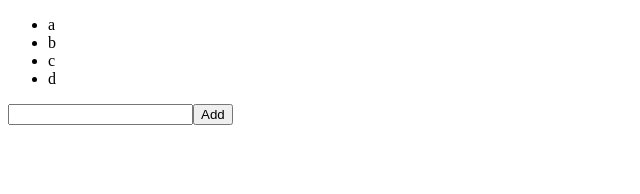
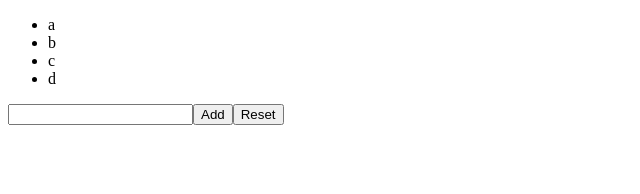
Before and after one commit to georgev-97/react-stack, a React (Create React App) app: page / in a window 1280 px wide. Shown: the top 194 px of the page, without its empty margins (0-640 px from the left). Built offline with nearby package versions, Linux system fonts and the light colour scheme.

Commit message:
feat: add reset

```diff
--- a/src/TodoList.js
+++ b/src/TodoList.js
@@ -1,7 +1,10 @@
 /**Create a TodoList component that renders a ul tag with a li tag for each item contained in the items state variable.
  * The items state variable should be an array of strings. The TodoList component should also contain an input tag and a button.
  * When the button is clicked,
- * the event handler should add the value of the input tag to the items array. */
+ * the event handler should add the value of the input tag to the items array.
+ * Modify the TodoList component so that the input clears every time a Todo is added to the items array.
+ *
+ * Modify the TodoList by adding a "reset" button that clears the items array when clicked. */
 
 import React from "react";
 
@@ -26,6 +29,13 @@ export class TodoList extends React.Component {
     })
   }
 
+  reset = () =>{
+    this.setState({
+        items: [],
+        toAdd: ""
+    })
+  }
+
   render() {
     return (
       <div>
@@ -36,6 +46,7 @@ export class TodoList extends React.Component {
         </ul>
         <input type="text" name="item" onChange={this.handleChange} value={this.state.toAdd}/>
         <button onClick={this.addItem}>Add</button>
+        <button onClick={this.reset}>Reset</button>
       </div>
     );
   }
```
